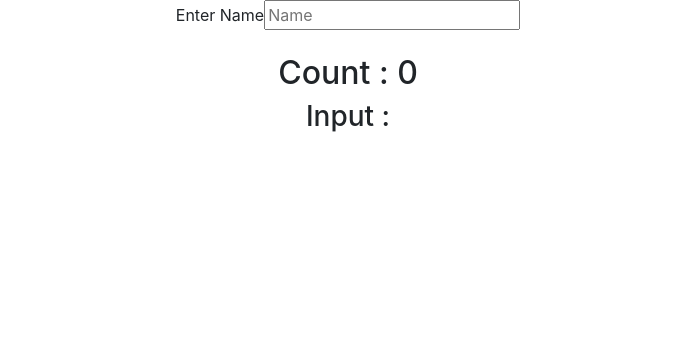
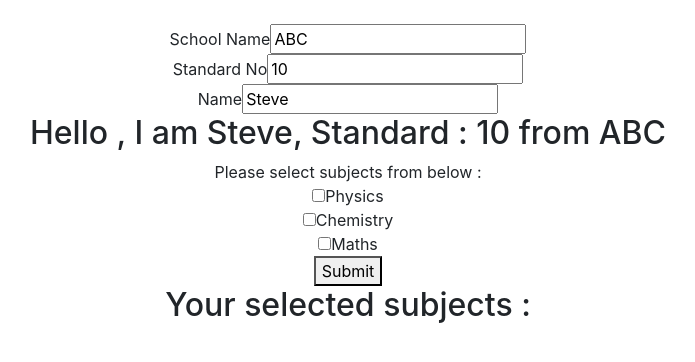
Before and after one commit to it-harsh/react, a React (Create React App) app: page / in a window 1280 px wide. Shown: the top 362 px of the page, without its empty margins (292-987 px from the left). Built offline with nearby package versions, Linux system fonts and the light colour scheme.

Commit message:
Enabling ArrayInsideComplexObject

```diff
--- a/src/App.js
+++ b/src/App.js
@@ -49,8 +49,7 @@ function App() {
   return (
     <div className="App">
       <NameContext.Provider value={{ name :'Gujju', name2  : "Steve" }}>
-      {/* <ArrayInsideComplexObject/> */}
-      <FunctionUseRefHook/>
+      <ArrayInsideComplexObject/>
       </NameContext.Provider>
     </div>
   );
```
